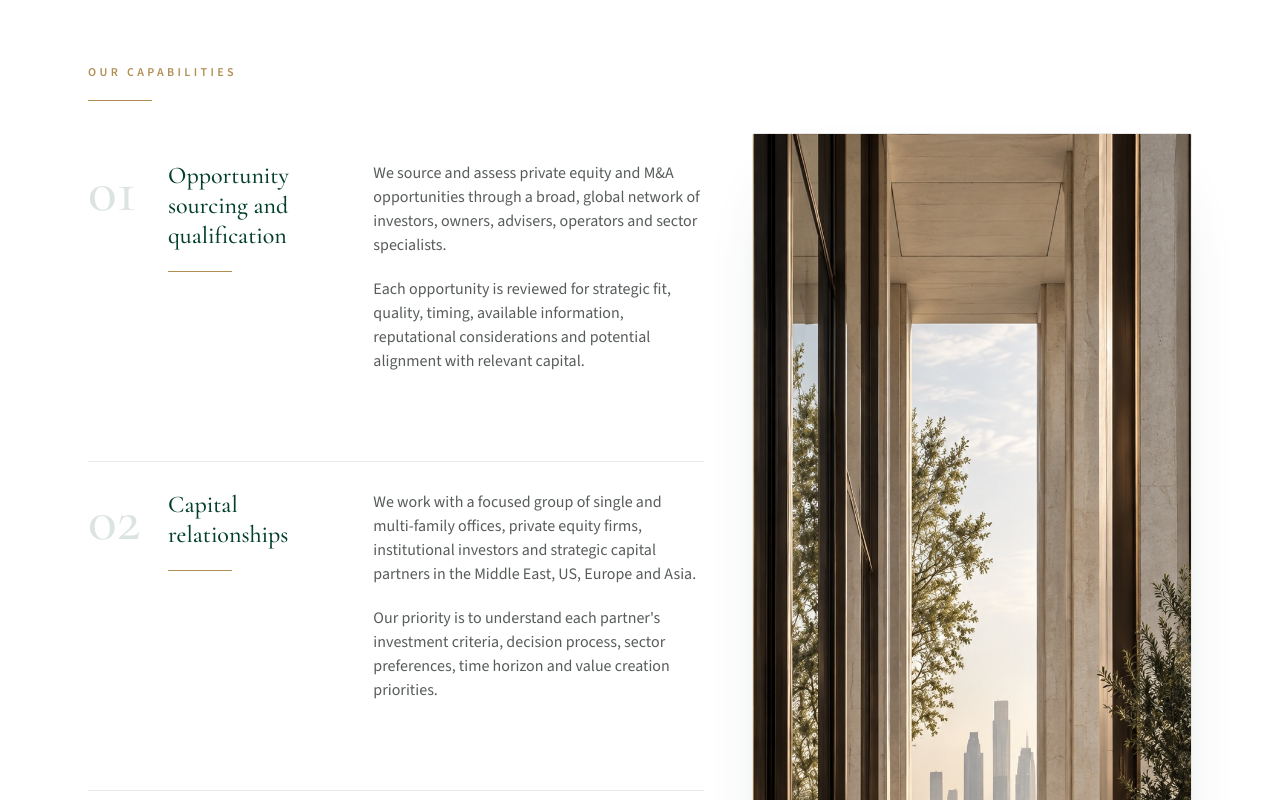
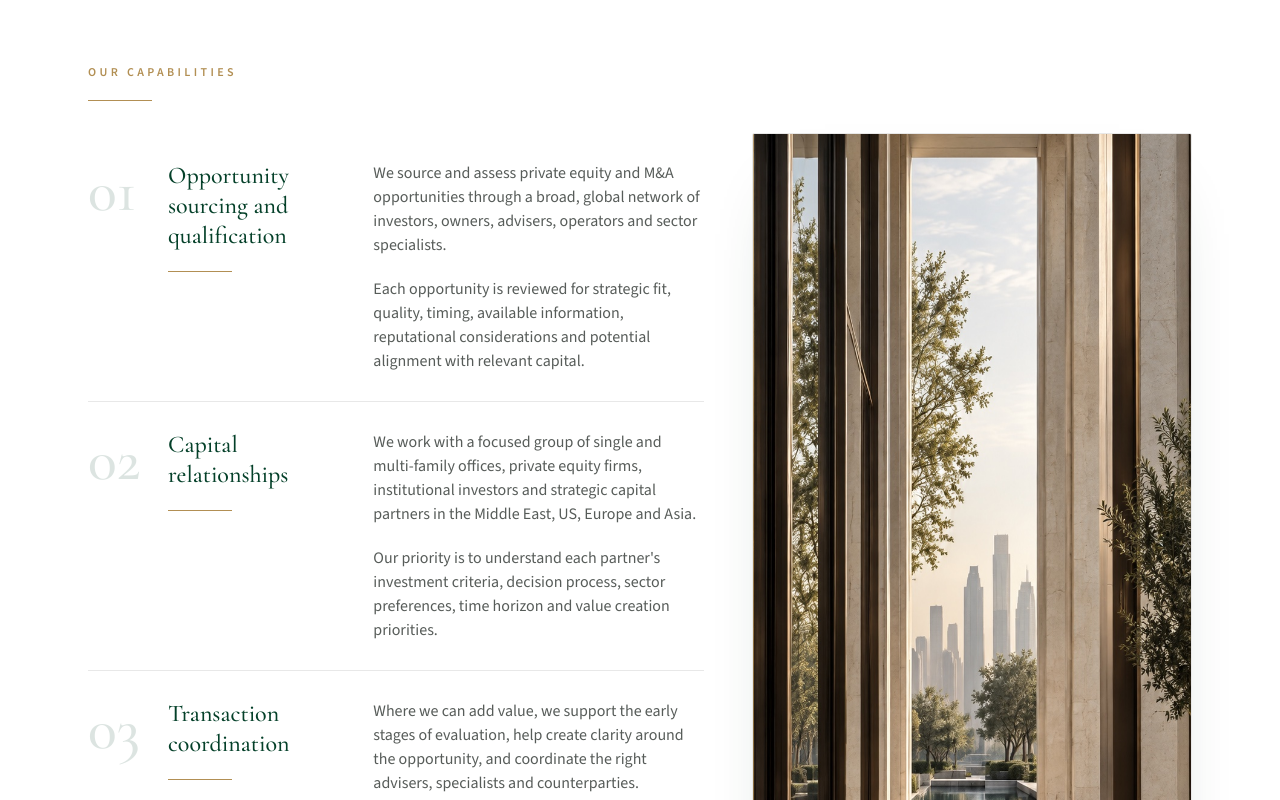
Before and after one commit to maminebakkar/truvoncapital, a Next.js app: page /what-we-do in a window 1280 px wide. Shown: the part 1460-2260 px from the top of the page. Built offline with nearby package versions, Linux system fonts and the light colour scheme.

Commit message:
Bust stale capabilities image cache

```diff
--- a/src/app/what-we-do/page.tsx
+++ b/src/app/what-we-do/page.tsx
@@ -176,19 +176,18 @@ export default function WhatWeDoPage() {
             <Reveal
               as="figure"
               delay={100}
-              className="relative hidden self-start overflow-hidden rounded-sm border border-charcoal/10 shadow-[0_28px_70px_-48px_rgba(4,64,41,0.45)] lg:block"
+              className="relative hidden h-full self-stretch overflow-hidden rounded-sm border border-charcoal/10 shadow-[0_28px_70px_-48px_rgba(4,64,41,0.45)] lg:block"
             >
               <div
                 aria-hidden="true"
                 className="absolute inset-y-0 left-0 z-10 w-px bg-gold/70"
               />
               <Image
-                src="/images/what-we-do-capabilities.jpg"
+                src="/images/what-we-do-capabilities-tall.jpg"
                 alt="A limestone and bronze corridor opening toward a financial district"
-                width={724}
-                height={2172}
+                fill
                 sizes="(min-width: 1024px) 38vw, 100vw"
-                className="h-auto w-full"
+                className="object-cover object-center"
               />
             </Reveal>
 
@@ -206,7 +205,7 @@ export default function WhatWeDoPage() {
                 className="relative mx-auto my-10 w-full max-w-[18rem] overflow-hidden rounded-sm border border-charcoal/10 shadow-[0_28px_70px_-48px_rgba(4,64,41,0.45)]"
               >
                 <Image
-                  src="/images/what-we-do-capabilities.jpg"
+                  src="/images/what-we-do-capabilities-tall.jpg"
                   alt="A limestone and bronze corridor opening toward a financial district"
                   width={724}
                   height={2172}
```
Also changed, not shown: public/images/what-we-do-capabilities-tall.jpg (renamed from public/images/what-we-do-capabilities.jpg).
